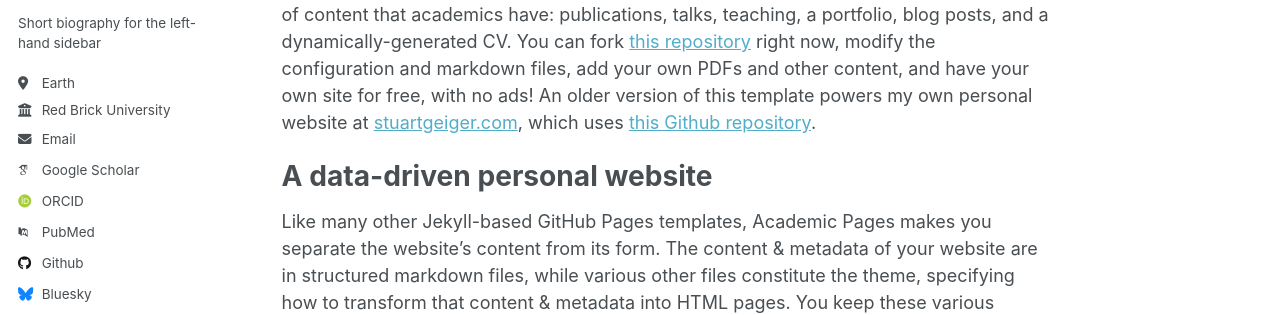
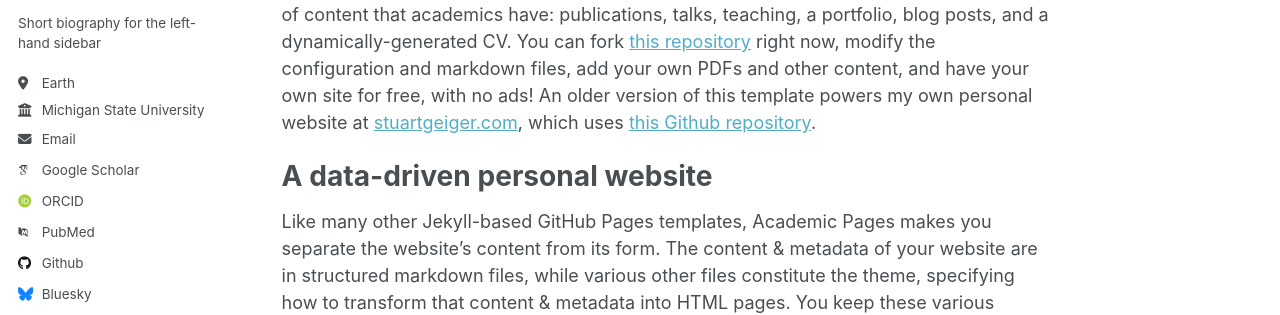
Before and after one commit to a-F1/a-F1.github.io, a Jekyll site: the page built from _pages/about.md, in a window 1280 px wide. Shown: the part 310-625 px from the top of the page. Built offline with Jekyll 4.4.1, drawn with Linux system fonts in a browser that asks for light colours; some web fonts are replaced.

```diff
--- a/_config.yml
+++ b/_config.yml
@@ -26,9 +26,9 @@ author:
   pronouns         : # example: "she/her"
   bio              : "Short biography for the left-hand sidebar"
   location         : "Earth"
-  employer         : "Red Brick University"
+  employer         : "Michigan State University"
   uri              : # URL
-  email            : "none@example.org"
+  email            : "chongyu.fan93@gmail.com"
 
   # Academic websites
   arxiv            : # URL - Update with the correct link to your profile
@@ -101,7 +101,7 @@ comments:
     colorscheme          : # "light" (default), "dark"
 staticman:
   allowedFields          : ['name', 'email', 'url', 'message']
-  branch                 : "gh-pages" # "master", "gh-pages"
+  branch                 : "master" # "master", "gh-pages"
   commitMessage          : "New comment."
   filename               : comment-{@timestamp}
   format                 : "yml"
```
